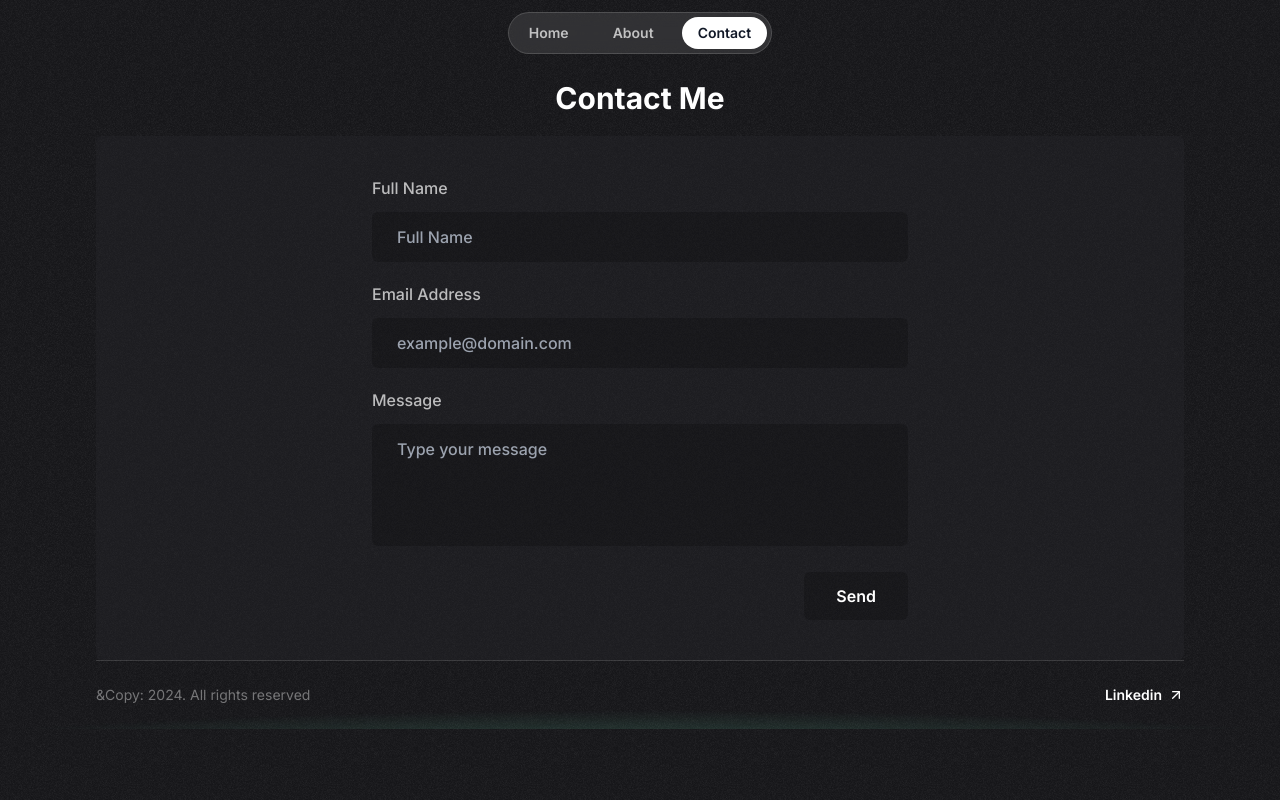
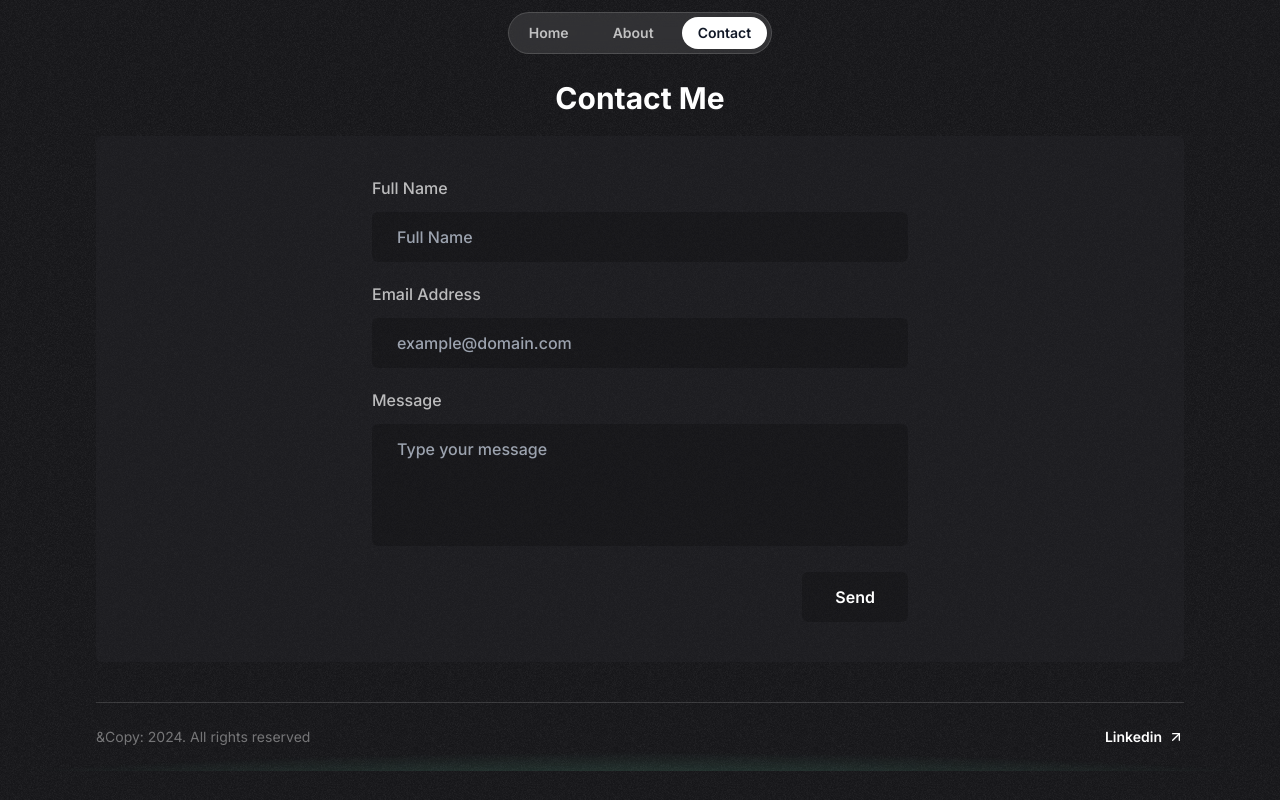
Before and after one commit to surya9490/portfolio, a Next.js app: page /contact in a window 1280 px wide. Built offline with nearby package versions, Linux system fonts and the light colour scheme; a web font is replaced by a local one.

Commit message:
layout changes

```diff
--- a/src/app/contact/page.tsx
+++ b/src/app/contact/page.tsx
@@ -27,7 +27,7 @@ const Contact: FC = () => {
   }
 
   return (
-    <div className="container">
+    <div className="container mb-10">
       <h1 className="text-3xl font-bold mb-5 text-center my-20">Contact Me</h1>
       <div className="secondary-color rounded-md">
         <div className="sm:px-5 md:max-w-xl mx-auto  py-10">
@@ -75,7 +75,7 @@ const Contact: FC = () => {
               ></textarea>
             </div>
             <div className="text-right">
-              <button className="hover:shadow-form  rounded-md bg-black/20 hover:border-purple-500 py-3 px-8 text-base font-semibold text-white outline-none">
+              <button className="hover:shadow-form  rounded-md bg-black/20 border border-transparent hover:border-white/50 py-3 px-8 text-base font-semibold text-white outline-none">
                 {isSending ? "Sending..." : "Send"}
               </button>
             </div>
--- a/src/app/globals.css
+++ b/src/app/globals.css
@@ -19,6 +19,6 @@
 
 @layer utilities {
   .container {
-    @apply lg:max-w-6xl max-w-3xl mx-auto;
+    @apply lg:max-w-6xl max-w-3xl mx-auto xl:max-w-7xl;
   }
 }
--- a/tailwind.config.ts
+++ b/tailwind.config.ts
@@ -12,6 +12,7 @@ const config: Config = {
       sm: "275px",
       md: "768px",
       lg: "1200px",
+      xl: "1560px",
     },
     container: {
       center: true,
```
